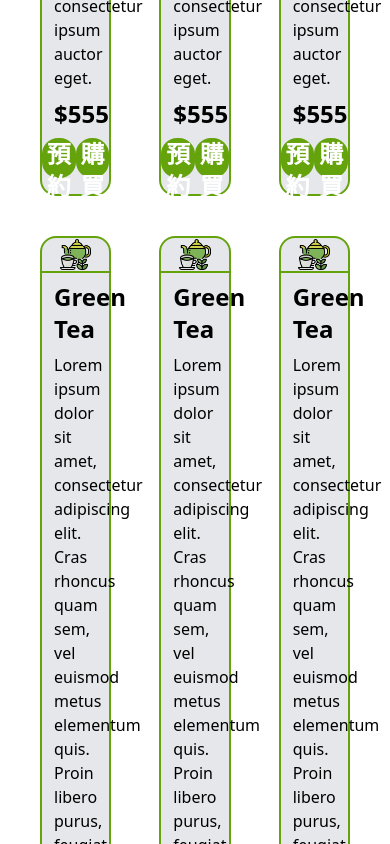
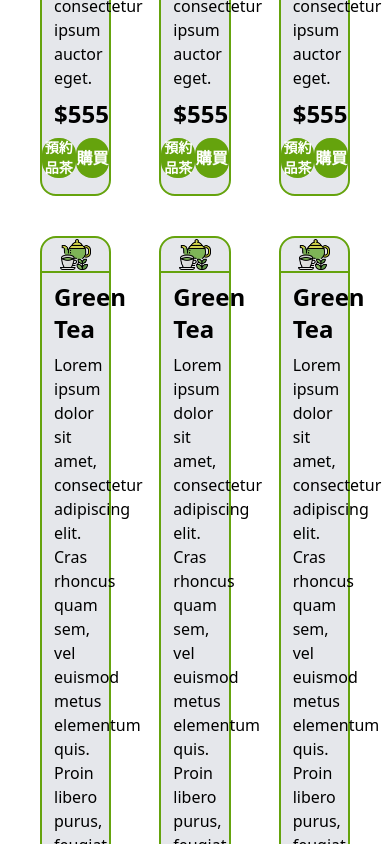
Before and after one commit to Mattis3858/graduation_with_next, a Next.js app: page /product in a window 390 px wide. Shown: the part 1240-2084 px from the top of the page. Built offline with nearby package versions, Linux system fonts and the light colour scheme.

Commit message:
修改木柵茶本舖成RWD文字

```diff
--- a/app/components/TeaProduct.js
+++ b/app/components/TeaProduct.js
@@ -13,10 +13,10 @@ function TeaProduct({ src, name = '', description = '', price = 0 }) {
         <div className="mt-2 ml-3 mb-2 text-2xl font-semibold ">${price}</div>
       </div>
       <div className="flex justify-evenly ">
-        <button className="h-10 bg-lime-600 mb-4 rounded-2xl w-28 text-2xl text-white font-semibold hover:bg-lime-400">
+        <button className="h-10 bg-lime-600 mb-4 rounded-2xl w-28 text-white font-semibold hover:bg-lime-400 text-sm sm:text-2xl">
           預約品茶
         </button>
-        <button className="h-10 bg-lime-600 mb-4 rounded-2xl w-28 text-2xl text-white font-semibold hover:bg-lime-400">
+        <button className="h-10 bg-lime-600 mb-4 rounded-2xl w-28 text-white font-semibold hover:bg-lime-400 text-md sm:text-2xl">
           購買
         </button>
       </div>
```
